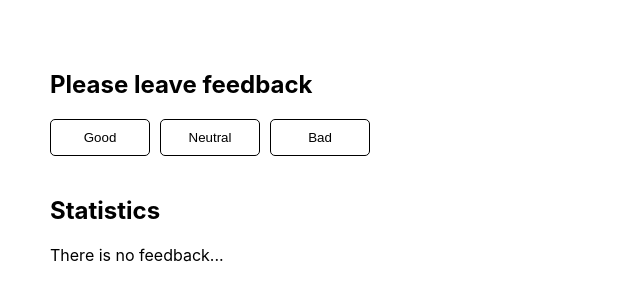
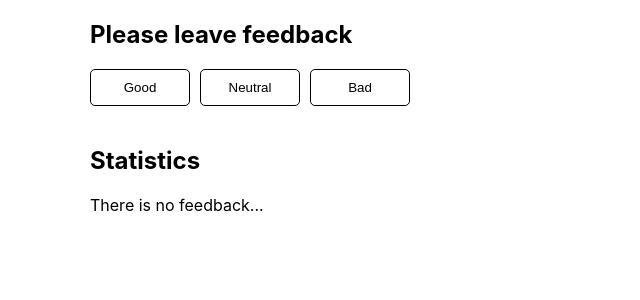
Before and after one commit to Myrhoiazov/goit-react-hw-02-feedback, a React (Create React App) app: page / in a window 1280 px wide. Shown: the top 300 px of the page, without its empty margins (0-640 px from the left). Built offline with nearby package versions, Linux system fonts and the light colour scheme.

Commit message:
add: padding

```diff
--- a/src/components/Container/Container.module.css
+++ b/src/components/Container/Container.module.css
@@ -1,4 +1,4 @@
 .container {
-  max-width: 1200px;
-  padding: 50px;
+  max-width: 1100px;
+  margin: 0 auto;
 }
```
